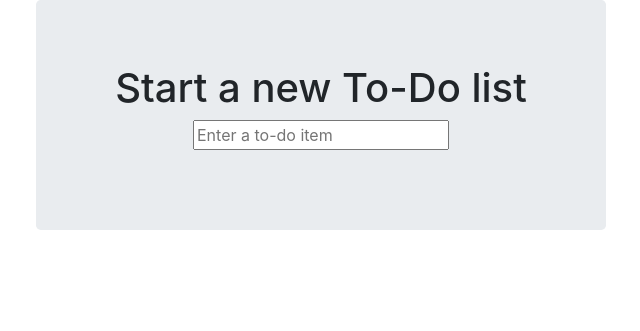
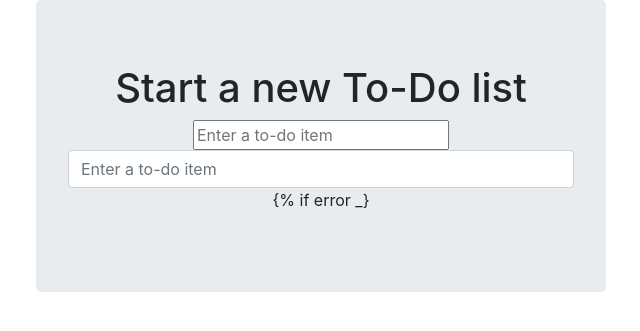
Before and after one commit to Plesoun/TDD_book, a Django app: page / in a window 1280 px wide. Shown: the top 331 px of the page, without its empty margins (34-674 px from the left). Run offline with Django 3.2, Linux system fonts and the light colour scheme; some libraries are stand-ins or nearby versions.

Commit message:
Modify base.html to use forms

```diff
--- a/lists/templates/base.html
+++ b/lists/templates/base.html
@@ -16,8 +16,10 @@
  <input name="item_text" id="id_text"
         class="from-control input lg"
  placeholder="Enter a to-do item" />
- {% csrf_token %}
-     <div class="from-group-has-error">
+     {{ form.text }}
+     {% csrf_token %}
+     {% if error _}
+     <div class="from-group has-error">
           <span class="help-block">{{ error }}</span>
          </div>
  </form>
--- a/lists/views.py
+++ b/lists/views.py
@@ -1,9 +1,11 @@
 from django.shortcuts import redirect, render
+from django.core.exceptions import ValidationError
+from lists.forms import ItemForm
 from lists.models import Item, List
-from django.core.exceptions import ValidationError
+
 
 def home_page(request):
-    return render(request, 'home.html')
+    return render(request, 'home.html', {'form': ItemForm()})
 
 
 def new_list(request):
```
Also changed, not shown: lists/tests/test_views.py (added, +13 -0 lines), lists/tests/tests.py (+0 -8 lines).
